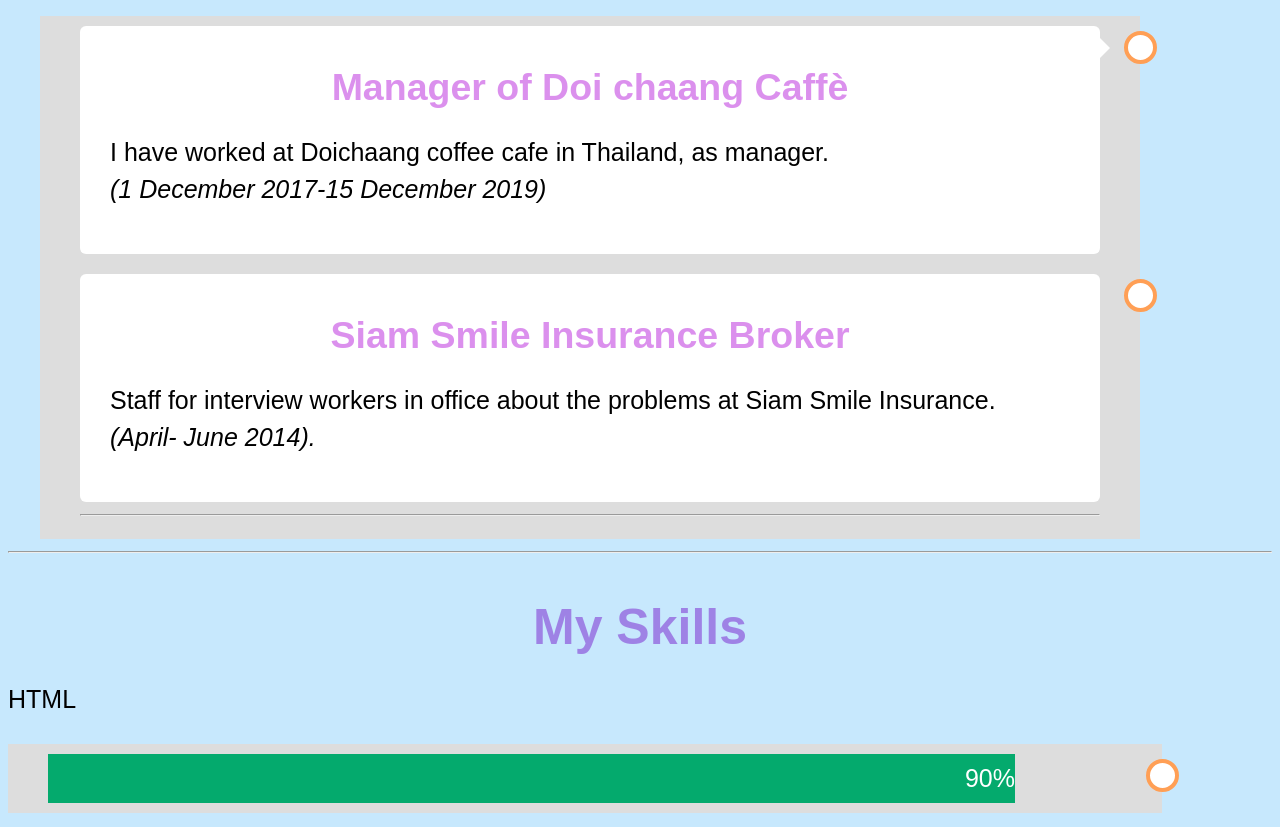
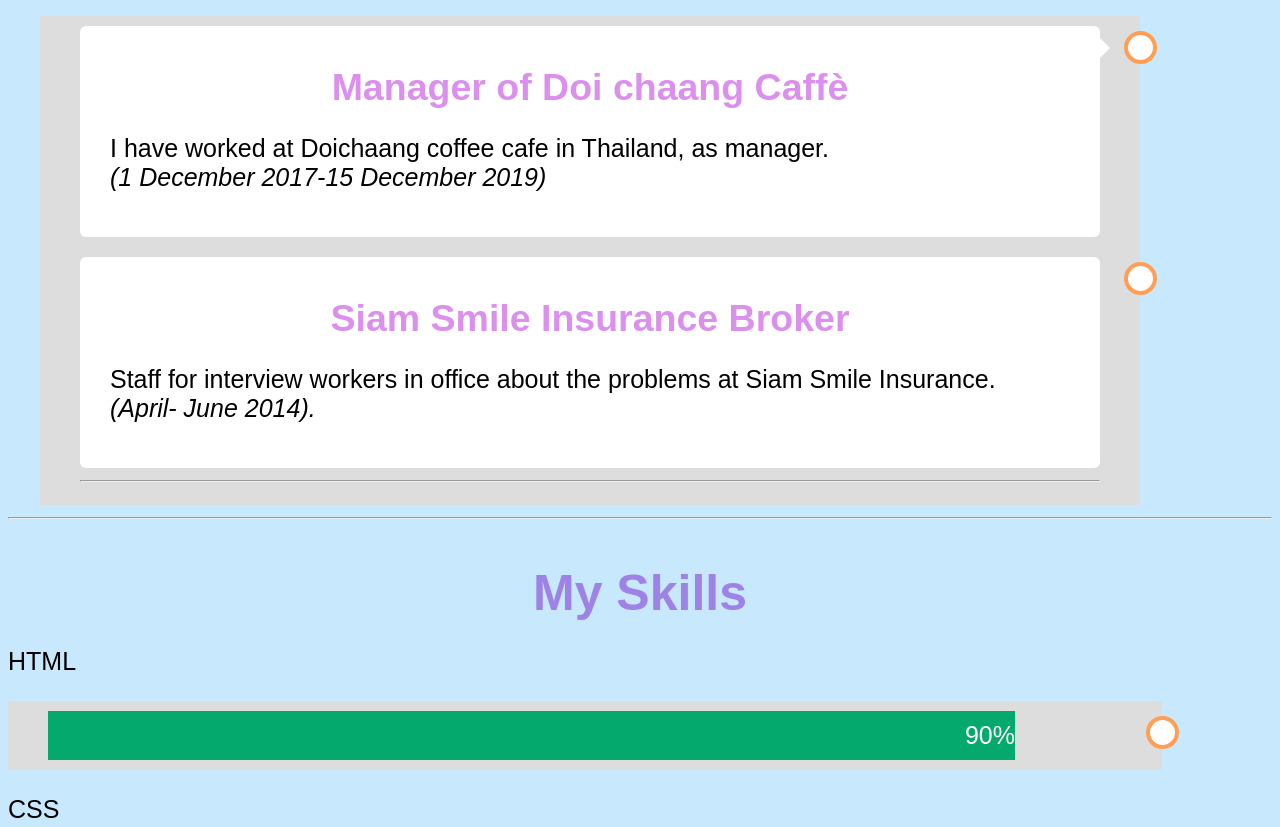
Before and after one commit to Jetpreeya/Jetpreeya_CV, a plain HTML site: page index.html in a window 1280 px wide. Shown: the part 1020-1847 px from the top of the page. Drawn offline with Linux system fonts and the light colour scheme.

Commit message:
Update styles.css

```diff
--- a/styles.css
+++ b/styles.css
@@ -256,11 +256,3 @@
 .php {width: 80%; background-color: #808080;}
 .node {width: 75%; background-color: #808080;}
 .git {width: 88%; background-color: #808080;}
-
-@media(min-width:600px)
-{
-  p{font-size: 1.25 rem;
-    line-height: 1.5;
-
-  }
-}
```
